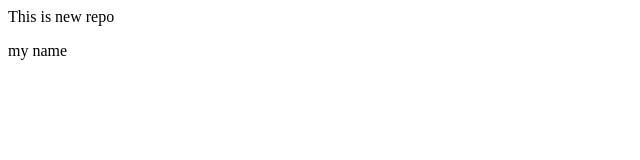
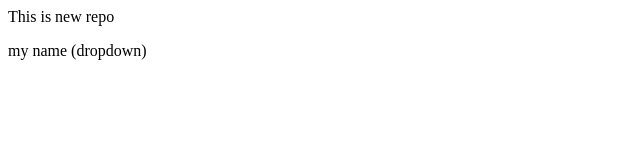
Before and after one commit to Coder-Amitesh/localrepo, a plain HTML site: page index.html in a window 1280 px wide. Shown: the full height of the page, 0-640 px from the left. Drawn offline with Linux system fonts and the light colour scheme.

```diff
--- a/index.html
+++ b/index.html
@@ -1,2 +1,2 @@
 <p>This is new repo</p>
-<p>my name </p>
+<p>my name (dropdown)</p>
```
